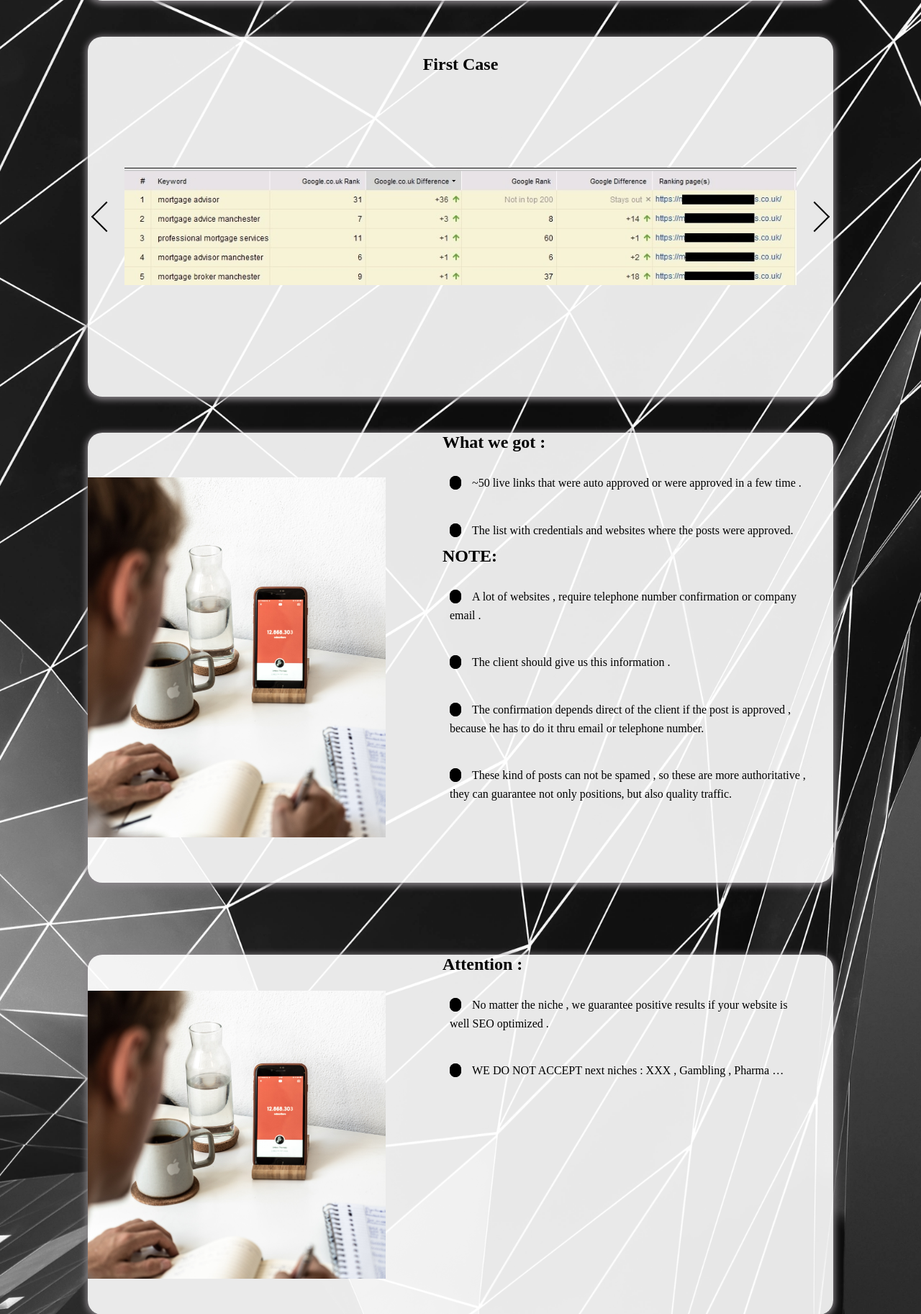
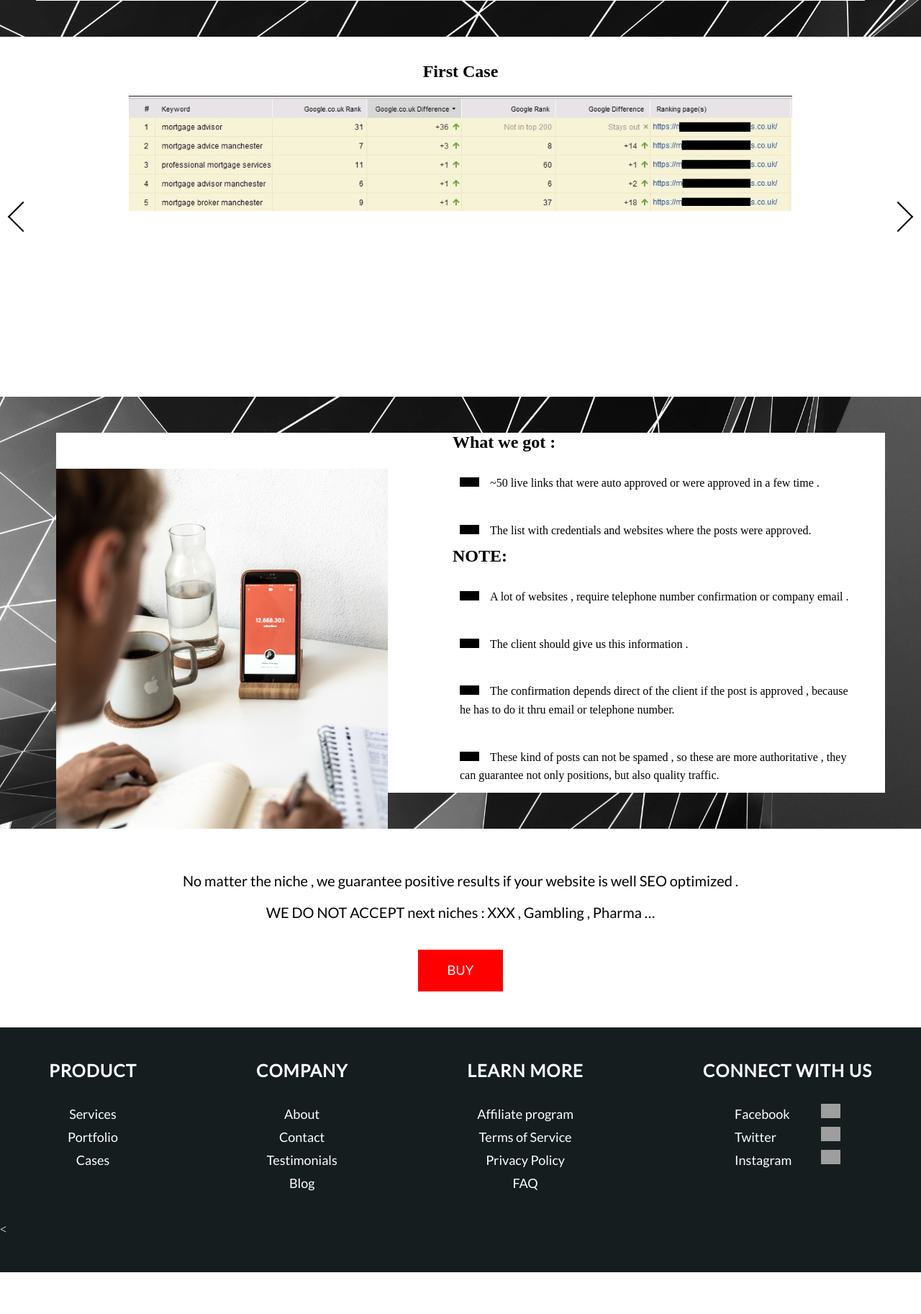
Before and after one commit to Rezo33/Crork-newPack, a PHP site: page / in a window 1280 px wide. Shown: the part 949-2774 px from the top of the page at 72% size. After the commit the page ends 2716 px from the top, so only its background shows below. Run offline with PHP 8.4, Linux system fonts and the light colour scheme; some web fonts are replaced; grey boxes are pictures that could not be loaded.

Commit message:
Add files via upload

```diff
--- a/index.html
+++ b/index.html
@@ -84,26 +84,18 @@
 						</div>
 
 					</div>
-					<div class="item item-4">
-
-						<div class=" image-3"><img class="image" src="3.jpg"></div>
-						<div class="description description-3">
-							<h2>Attention :</h2>
-								<p class="text">No matter the niche , we  guarantee positive results if your website is well SEO optimized .  </p>
-								<p class="text">WE DO NOT ACCEPT next niches : XXX , Gambling , Pharma …</p>
-						</div>
-
-					</div>
 				</div>
 
 			</div>
 			<div class="buy-button">
+
+				<p class="text-buy">No matter the niche , we  guarantee positive results if your website is well SEO optimized .  </p>
+				<p class="text-buy">WE DO NOT ACCEPT next niches : XXX , Gambling , Pharma …</p>
 				<a id="buy-btn-lb" href="http://www.google.com">
 					<input id="buy-btn" type="button" name="Buy" value="BUY" alt="Buy button">
 				</a>
 			</div>
 			<div class="footer">
-				<div class="footer-conainer">
 					<div class="row footer-menu">
 						<div class="col-6">
 							<h4 class="title">Product</h4>
@@ -134,15 +126,15 @@
 						<div class="col-6">
 							<h4 class="title">Connect with Us</h4>
 							<ul>
-			                    <li class="footer-list"><a class="social links" href="https://www.facebook.com/CrorkServiceTeam/" target="_blank">Facebook</a> <a class="" href="https://www.facebook.com/CrorkServiceTeam/" target="_blank"><img class="" src="https://crork.com/img/soc-fb.png" alt=""></a></li>
+			                    <li class="footer-list"><a class="social links" href="https://www.facebook.com/CrorkServiceTeam/" target="_blank">Facebook</a> <a class="social-ic" href="https://www.facebook.com/CrorkServiceTeam/" target="_blank"><img class="" src="https://crork.com/img/soc-fb.png" alt=""></a></li>
 
-			                    <li class="footer-list"><a class="social links" href="https://twitter.com/crork" target="_blank">Twitter</a> <a class="" href="https://twitter.com/crork" target="_blank"><img src="https://crork.com/img/soc-twitter.png" alt=""></a></li>
-			                    <li class="footer-list"><a class="social links" href="https://www.instagram.com/crork_seo/" target="_blank">Instagram</a> <a class="" href="https://www.instagram.com/crork_seo/" target="_blank"><img src="https://crork.com/img/soc-insta.png" alt=""></a></li>
+			                    <li class="footer-list"><a class="social links" href="https://twitter.com/crork" target="_blank">Twitter</a> <a class="social-ic" href="https://twitter.com/crork" target="_blank"><img src="https://crork.com/img/soc-twitter.png" alt=""></a></li>
+			                    <li class="footer-list"><a class="social links" href="https://www.instagram.com/crork_seo/" target="_blank">Instagram</a> <a class="social-ic" href="https://www.instagram.com/crork_seo/" target="_blank"><img src="https://crork.com/img/soc-insta.png" alt=""></a></li>
 			                </ul>
 
 						</div>
 					</div>
-				</div>
+				<
 			</div>
 
 	</div>
--- a/style.css
+++ b/style.css
@@ -5,7 +5,12 @@
 .container{
 	width: 100%;
 	height: auto;
-	background-color: rgb(138,133,138);
+	background-color: #fff;
+}
+
+.body-container{
+	display: flex;
+    flex-direction: column;
 }
 
 .wrapper{
@@ -29,8 +34,6 @@
 	display: flex;
 	flex-wrap: nowrap;
 	margin-top: 20px;
-	background: rgba(200,200,200,0.3);
-    border-radius: 25px;
 }
 
 .head-brand{
@@ -73,7 +76,7 @@
 
 .nav-list ul li a{
 	font-size: 20px;
-	color: #FFF;
+	color: #111;
 	text-align: center;
 	text-decoration: none;
 	font-family: Lato;
@@ -90,8 +93,7 @@
 }
 
 .nav-list ul li:hover {
-	color:rgba(200,200,200,0.3);
-	background:rgb(138,133,138);
+	background:rgba(138,133,138,0.1);
 
 }
 
@@ -120,12 +122,6 @@
     background-position: center;
 }
 
-.body-container{
-	width: 70%;
-	flex-wrap: wrap;
-	display: flex;
-	flex-direction: column;
-}
 
 .item{
 	width: 80%;
@@ -136,11 +132,9 @@
 	flex-direction: row;
 	flex-wrap: wrap;
 	align-items: center;
-	margin-top: 50px;
+	margin: 50px;
 	justify-content: space-between;
-	box-shadow: 0px 2px 10px 2px rgba(138,133,138,1);
-	border-radius: 20px;
-	background-color: rgba(255,255,255,0.9)
+	background-color:#fff;
 }
 
 .item-2{
@@ -148,6 +142,8 @@
 	display: flex;
    	justify-content: space-between;
    	padding: 50px 0;
+   	width: 100%;
+   	margin:0;
 }
 
 .hide{
@@ -181,6 +177,7 @@
 	display: flex;
 	align-items: center;
 	flex-direction: column;
+	margin-bottom: 20px;
 }
 
 .left{
@@ -210,6 +207,8 @@
 
 .item-3{
 	margin-bottom: 50px;
+	height: auto;
+	align-self: flex-end;
 }
 
 .item-4{
@@ -218,11 +217,11 @@
 
 .image-1{
 	width: 40%;
-	height: 100%;
+	max-height: 500px;
 }
 
 .image-2{
-	min-width: 40%;
+	width: 80%;
 	height: 100%;
 }
 
@@ -234,7 +233,7 @@
 
 .image-3{
 	width: 40%;
-	height: 100%;
+	max-height: 500px;
 }
 
 .description{
@@ -244,12 +243,12 @@
 }
 
 .description-2{
-
+	padding:20px 0;
 }
 
 .image{
     width: 100%;
-    height: 100%;
+    max-height: 500px;
     object-fit: cover;
 }
 
@@ -296,6 +295,11 @@
     margin-bottom: 32px;
 }
 
+.social-ic{
+	display: flex;
+	align-items: center;
+}
+
 .title ul{
     padding: 0;
     margin: 0;
@@ -310,7 +314,7 @@
 }
 
 .links{
-    color: #b2c5eb;
+    color: #fff;
     font-family: Lato;
     font-size: 18px;
     line-height: 32px;
@@ -327,13 +331,20 @@
 	padding: 10px;
 }
 
+.text-buy{
+	font-size: 20px;
+	padding: 10px;
+	font-family: Lato;
+	text-align: center;
+}
+
 .text::before{
 	content: '';
-    border: 1px solid black;
-    border-radius: 50px;
-    padding: 0 13px;
     margin-right: 15px;
     background: black;
+    width: 13px;
+    height: 13px;
+    display: inline-block;
 }
 
 
@@ -374,14 +385,16 @@
 
 #buy-btn-lb{
     width: auto;
+    padding-top: 20px;
 }
 
 .buy-button{
 	width: 100%;
-	height: 200px;
 	display: flex;
 	justify-content: center;
 	align-items: center;
+	flex-direction: column;
+	padding: 50px 0 50px 0;
 }
 
 .navbar-toggler{
@@ -389,10 +402,7 @@
 }
 
 @media  (max-width: 800px) {
-  	.body-container {
-		width: 100%;
-		align-items: center;
-	}
+
 
 	.col-6{
 		width: 100%;
@@ -425,6 +435,7 @@
 		display: flex;
    		justify-content: center;
    		box-shadow: none;
+   		margin: 0;
 
 	}
 	.image-1{
@@ -433,7 +444,7 @@
 		justify-content: center;
 	}
 	.description{
-		width: 100%;
+		width: 95%;
 		padding-right: 0;
 	}
 	.image-2{
@@ -490,14 +501,14 @@
 }
 
 @media (min-width: 801px) and (max-width: 1400px){
-	.body-container{
-		width: 90%;
-		align-items: center;
-	}
 
 	.item{
 		width: 90%;
 		padding: 0;
+	}
+
+	.item-2{
+		width: 100%;
 	}
 
 	.item-3{
```
